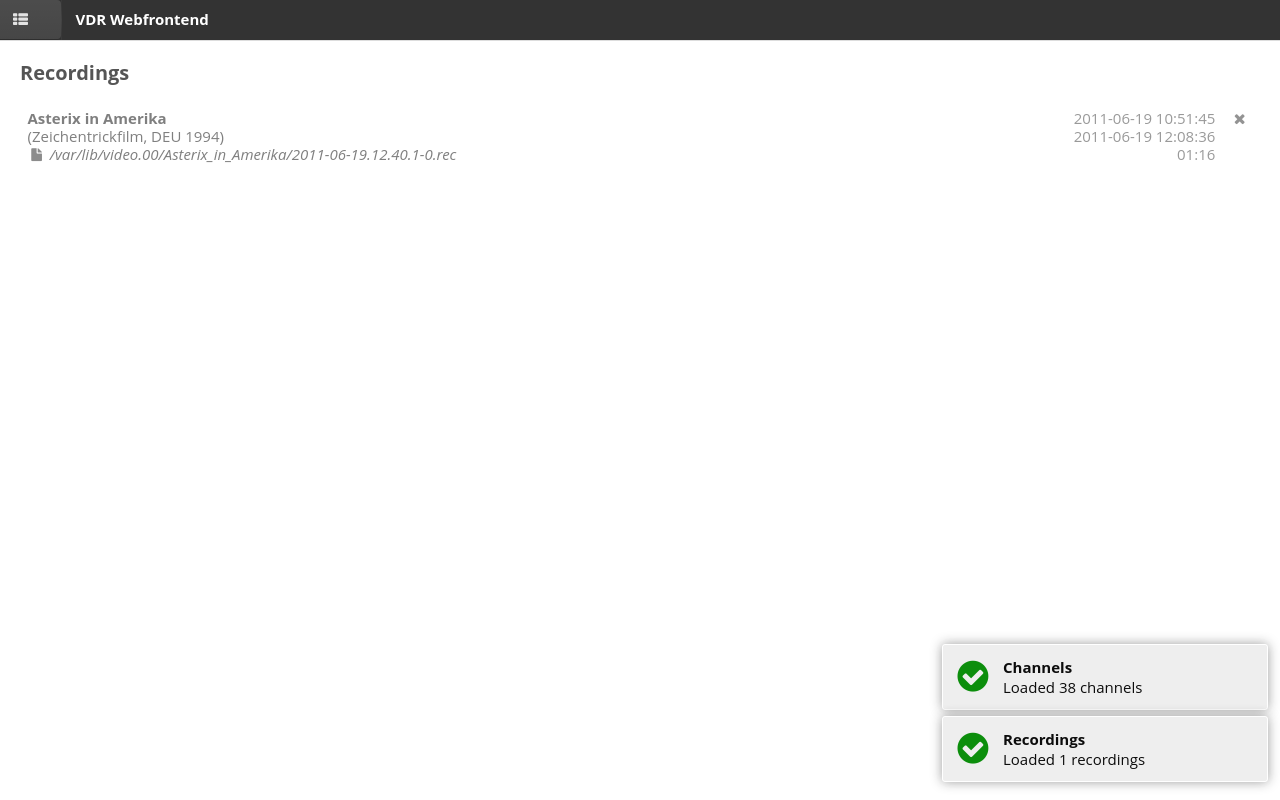
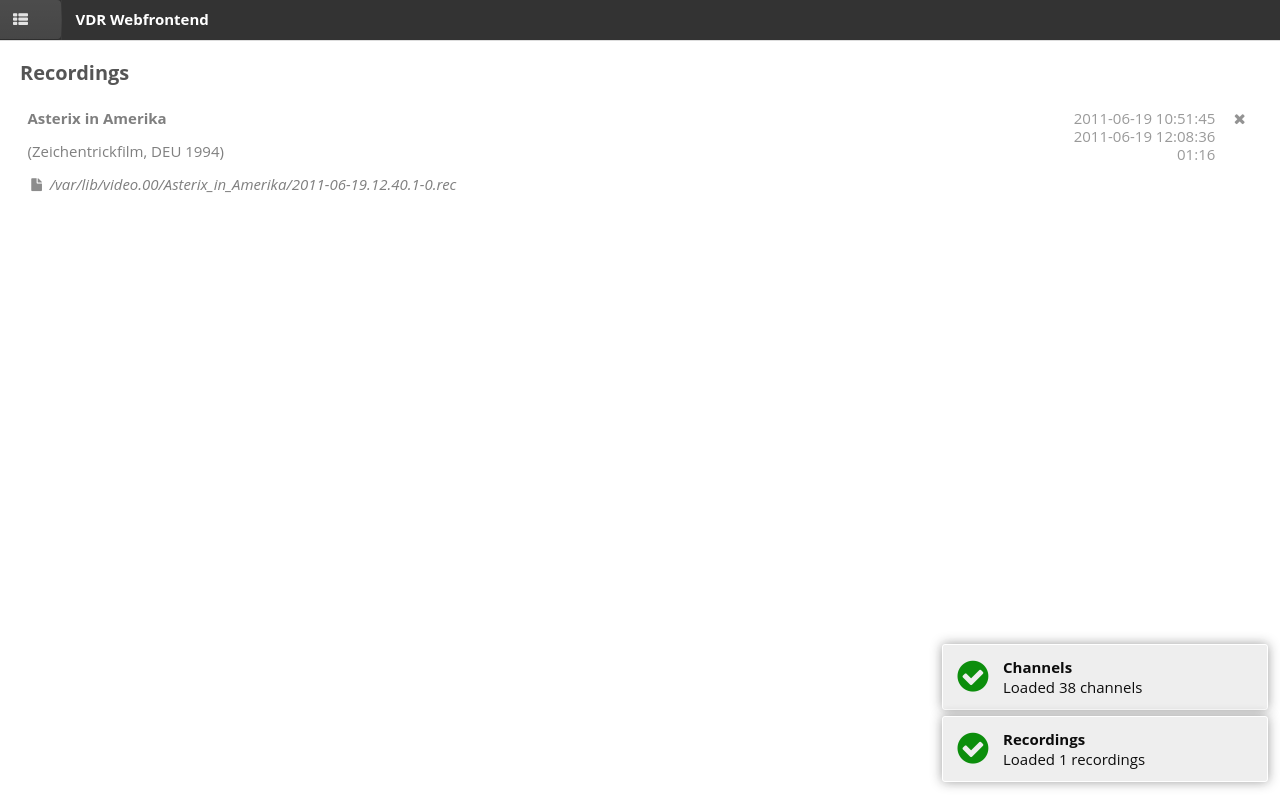
Before and after one commit to smallint/vdr-webfrontend, a plain HTML site: page index.html at #/recordings in a window 1280 px wide. Drawn offline with Linux system fonts and the light colour scheme.

Commit message:
Changed recordings layout

```diff
--- a/app/ctrl/recs.js
+++ b/app/ctrl/recs.js
@@ -14,6 +14,7 @@ function($scope, $timeout, $http, $filter, siNotifier, siDialog) {
 				var date = new Date(rec.event_start_time*1000);
 				rec.event_end_time = new Date((rec.event_start_time+rec.event_duration)*1000);
 				rec.event_start_time = date;
+				rec.event_description = rec.event_description.split('\n');
 			}
 			siNotifier.success(gApp.translateFormat('RECORDINGS_LOADED', $scope.recordings.length), "Recordings");
 		})
--- a/app/templates/recs.html
+++ b/app/templates/recs.html
@@ -3,11 +3,6 @@
 		<div class="ui header">Recordings</div>
 		<div class="ui divided selection list">
 			<a class="item" ng-repeat="r in recordings">
-				<div class="left floated description">
-					<b>{{r.event_title}}</b><br/>
-					{{r.event_description}}<br/>
-					<i class="icon file"></i><i>{{r.file_name}}</i>
-				</div>
 				<div class="right floated">
 					<i class="link icon remove" ng-click="remove(r)" title="{{'CMD_RECORDING_DELETE'|translate}}"></i>
 				</div>
@@ -15,6 +10,11 @@
 					{{r.event_start_time|date:'yyyy-MM-dd HH:mm:ss'}}<br/>{{r.event_end_time|date:'yyyy-MM-dd HH:mm:ss'}}<br/>
 					{{r.event_duration | duration}}
 				</div>
+				<div class="description">
+					<b>{{r.event_title}}</b><br/>
+					<p multiline-watch="r.event_description"></p>
+					<i class="icon file"></i><i>{{r.file_name}}</i>
+				</div>
 			</a>
 		</div>
 	</div>
```
